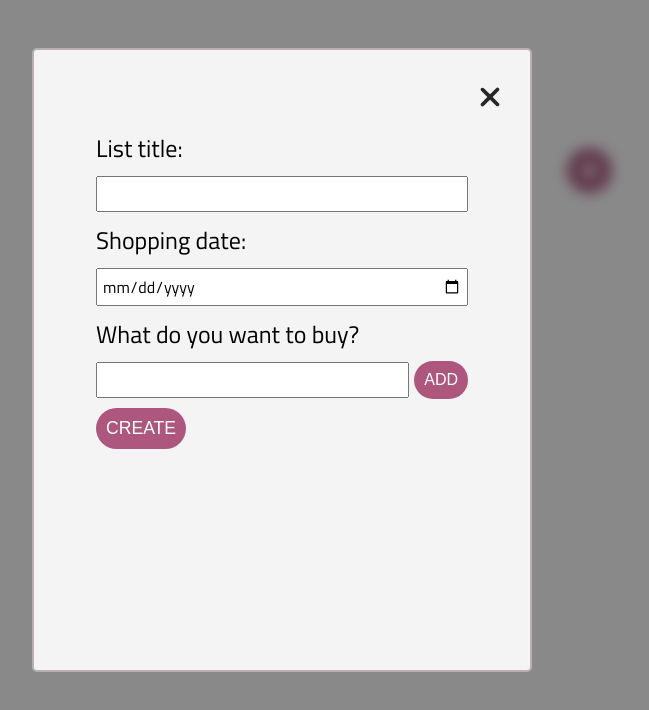
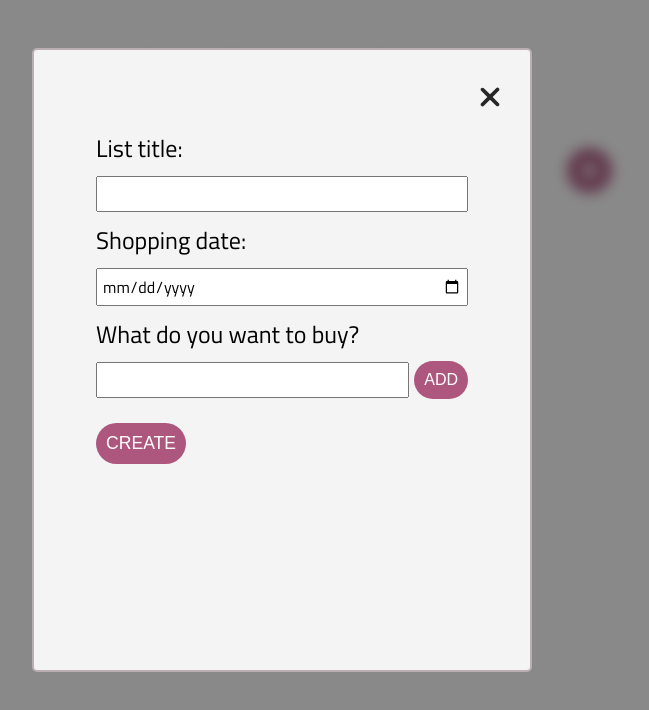
Before and after one commit to katmart93/shopping-list-app, a React (Create React App) app: page / in a window 1280 px wide. Both pictures are taken after a click on the icon 947 px from the left and 170 px from the top of the page. Shown: the top 710 px of the page, without its empty margins (358-1007 px from the left). Built offline with nearby package versions, Linux system fonts and the light colour scheme; a web font is replaced by a local one.

Commit message:
styles added to new list form ul

```diff
--- a/src/components/NewListForm.css
+++ b/src/components/NewListForm.css
@@ -16,6 +16,10 @@
   padding: 4px;
   width: 100%;
 }
+.new-list-form ul {
+  font-size: 1.1rem;
+  padding-bottom: 15px;
+}
 .items {
   display: flex;
   align-items: center;
```
